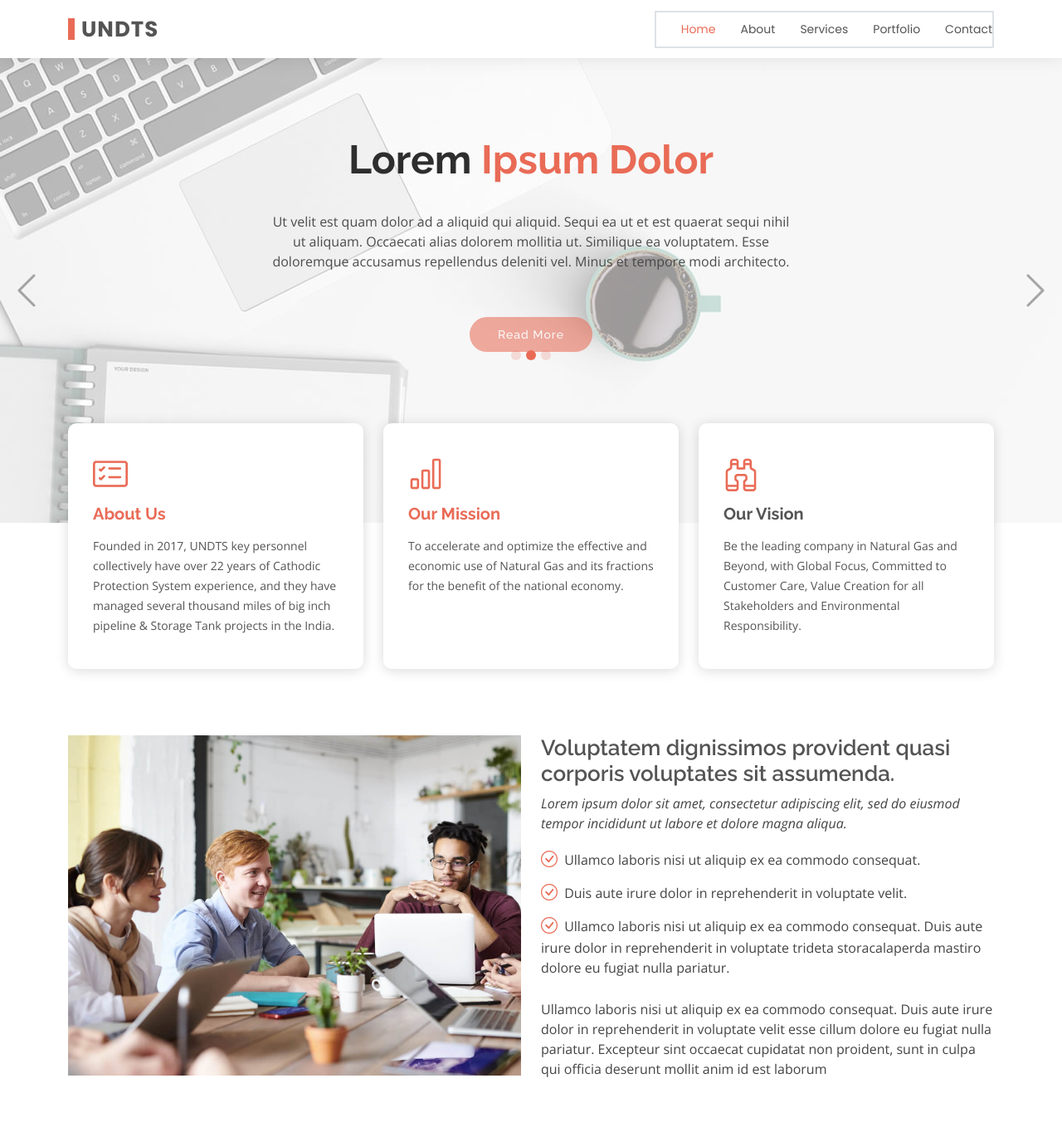
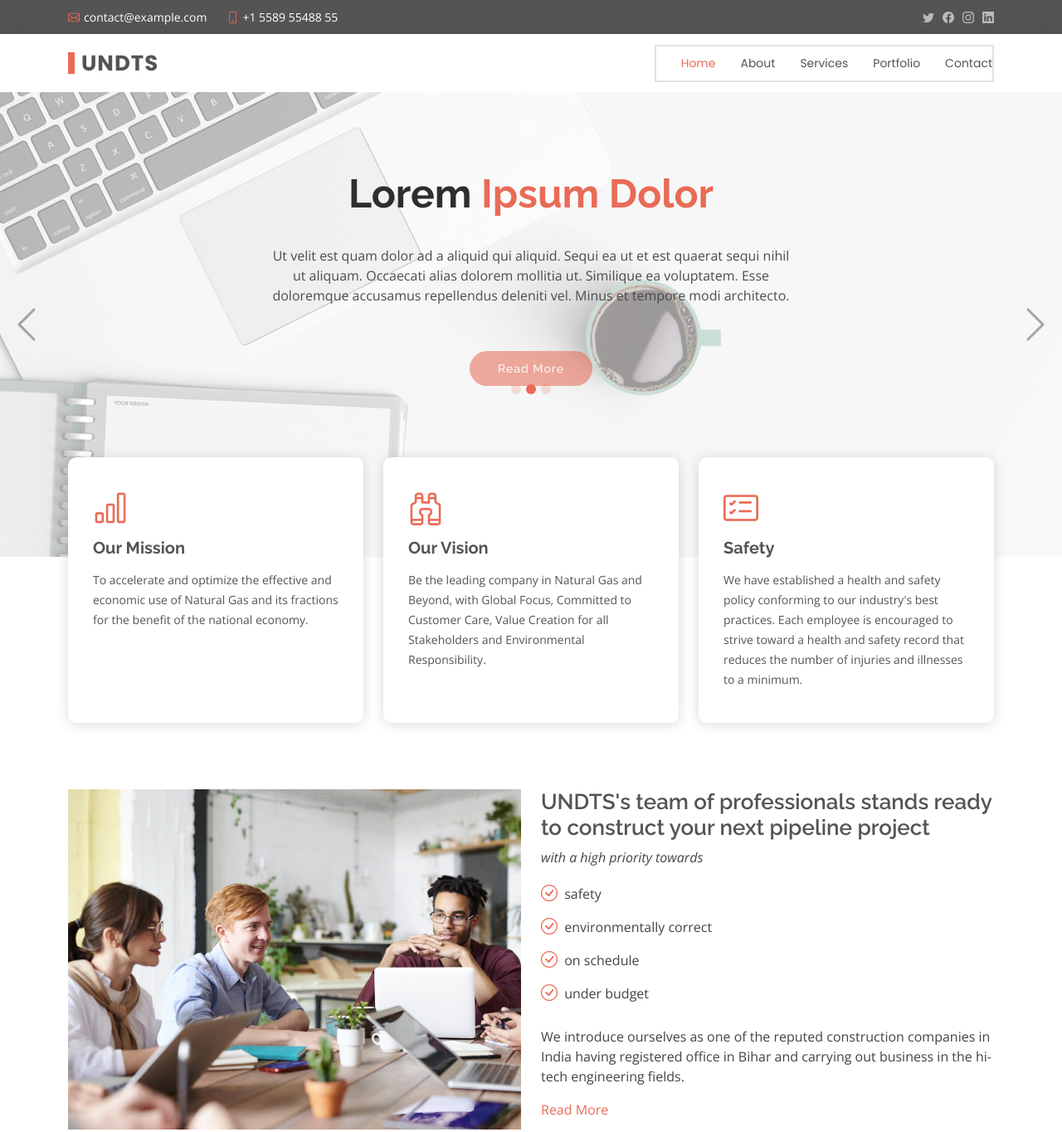
Before and after one commit to varunsaini417/undts_web, a plain HTML site: page index.html in a window 1280 px wide. Shown: the top 1364 px of the page at 83% size. Drawn offline with nearby package versions, Linux system fonts and the light colour scheme.

Commit message:
Added cards, edited footer, about us section added

```diff
--- a/index.html
+++ b/index.html
@@ -37,6 +37,21 @@
 
 <body>
   <!-- ======= Header ======= -->
+  <section id="topbar" class="d-flex align-items-center">
+    <div class="container d-flex justify-content-center justify-content-md-between">
+      <div class="contact-info d-flex align-items-center">
+        <i class="bi bi-envelope d-flex align-items-center"><a href="mailto:contact@example.com">contact@example.com</a></i>
+        <i class="bi bi-phone d-flex align-items-center ms-4"><span>+1 5589 55488 55</span></i>
+      </div>
+      <div class="social-links d-none d-md-flex align-items-center">
+        <a href="#" class="twitter"><i class="bi bi-twitter"></i></a>
+        <a href="#" class="facebook"><i class="bi bi-facebook"></i></a>
+        <a href="#" class="instagram"><i class="bi bi-instagram"></i></a>
+        <a href="#" class="linkedin"><i class="bi bi-linkedin"></i></i></a>
+      </div>
+    </div>
+  </section>
+
   <header id="header" class="d-flex align-items-center">
     <div class="container d-flex justify-content-between align-items-center">
 
@@ -124,21 +139,12 @@
       <div class="container">
 
         <div class="row">
-          <div class="col-lg-4">
-            <div class="icon-box">
-              <a href="./about.html">
-                <i class="bi bi-card-checklist"></i>
-                <h3>About Us</h3>
-                <p>Founded in 2017, UNDTS key personnel collectively have over 22 years of Cathodic Protection System experience, and they have managed several thousand miles of big inch pipeline & Storage Tank projects in the India.</p>
-              </a>
 
-            </div>
-          </div>
           <div class="col-lg-4 mt-4 mt-lg-0">
             <div class="icon-box">
               <a href="">
                 <i class="bi bi-bar-chart"></i>
-                <h3>Our Mission</h3>
+                <h3> <a href="">Our Mission</a> </h3>
                 <p>To accelerate and optimize the effective and economic use of Natural Gas and its fractions for the benefit of the national economy.</p>
               </a>
 
@@ -149,6 +155,15 @@
               <i class="bi bi-binoculars"></i>
               <h3><a href="">Our Vision</a></h3>
               <p>Be the leading company in Natural Gas and Beyond, with Global Focus, Committed to Customer Care, Value Creation for all Stakeholders and Environmental Responsibility.</p>
+            </div>
+          </div>
+
+          <div class="col-lg-4">
+            <div class="icon-box">
+                <i class="bi bi-card-checklist"></i>
+                <h3><a href="">Safety</a></h3>
+                <p> We have established a health and safety policy conforming to our industry's best practices. Each employee is encouraged to strive toward a health and safety record that reduces the number of injuries and illnesses to a minimum.</p>
+
             </div>
           </div>
         </div>
@@ -165,22 +180,23 @@
             <img src="assets/img/about.jpg" class="img-fluid" alt="">
           </div>
           <div class="col-lg-6 pt-4 pt-lg-0 content">
-            <h3>Voluptatem dignissimos provident quasi corporis voluptates sit assumenda.</h3>
+            <h3>UNDTS's team of professionals stands ready to construct your next pipeline project </h3>
             <p class="fst-italic">
-              Lorem ipsum dolor sit amet, consectetur adipiscing elit, sed do eiusmod tempor incididunt ut labore et dolore
-              magna aliqua.
+              with a high priority towards
             </p>
             <ul>
-              <li><i class="bi bi-check-circle"></i> Ullamco laboris nisi ut aliquip ex ea commodo consequat.</li>
-              <li><i class="bi bi-check-circle"></i> Duis aute irure dolor in reprehenderit in voluptate velit.</li>
-              <li><i class="bi bi-check-circle"></i> Ullamco laboris nisi ut aliquip ex ea commodo consequat. Duis aute irure dolor in reprehenderit in voluptate trideta storacalaperda mastiro dolore eu fugiat nulla pariatur.</li>
+              <li><i class="bi bi-check-circle"></i> safety</li>
+              <li><i class="bi bi-check-circle"></i> environmentally correct</li>
+              <li><i class="bi bi-check-circle"></i> on schedule</li>
+              <li><i class="bi bi-check-circle"></i> under budget</li>
             </ul>
             <p>
-              Ullamco laboris nisi ut aliquip ex ea commodo consequat. Duis aute irure dolor in reprehenderit in voluptate
-              velit esse cillum dolore eu fugiat nulla pariatur. Excepteur sint occaecat cupidatat non proident, sunt in
-              culpa qui officia deserunt mollit anim id est laborum
+              We introduce ourselves as one of the reputed construction companies in India having registered office in Bihar and carrying out business in the  hi-tech engineering fields. <br>
+
             </p>
+            <a href="./about.html" class="btn-get-started animate__animated animate__fadeInUp mt-5">Read More</a>
           </div>
+
         </div>
 
       </div>
@@ -271,25 +287,11 @@
     </section><!-- End Clients Section -->
 
   </main><!-- End #main -->
-
+  <br><br>
   <!-- ======= Footer ======= -->
   <footer id="footer">
 
-    <div class="footer-newsletter">
-      <div class="container">
-        <div class="row">
-          <div class="col-lg-6">
-            <h4>Our Newsletter</h4>
-            <p>Tamen quem nulla quae legam multos aute sint culpa legam noster magna</p>
-          </div>
-          <div class="col-lg-6">
-            <form action="" method="post">
-              <input type="email" name="email"><input type="submit" value="Subscribe">
-            </form>
-          </div>
-        </div>
-      </div>
-    </div>
+
 
     <div class="footer-top">
       <div class="container">
@@ -347,15 +349,9 @@
 
     <div class="container">
       <div class="copyright">
-        &copy; Copyright <strong><span>Eterna</span></strong>. All Rights Reserved
+        &copy; Copyright <strong><span>UNDTS</span></strong>. All Rights Reserved
       </div>
-      <div class="credits">
-        <!-- All the links in the footer should remain intact. -->
-        <!-- You can delete the links only if you purchased the pro version. -->
-        <!-- Licensing information: https://bootstrapmade.com/license/ -->
-        <!-- Purchase the pro version with working PHP/AJAX contact form: https://bootstrapmade.com/eterna-free-multipurpose-bootstrap-template/ -->
-        Designed by <a href="https://bootstrapmade.com/">BootstrapMade</a>
-      </div>
+
     </div>
   </footer><!-- End Footer -->
 
```
